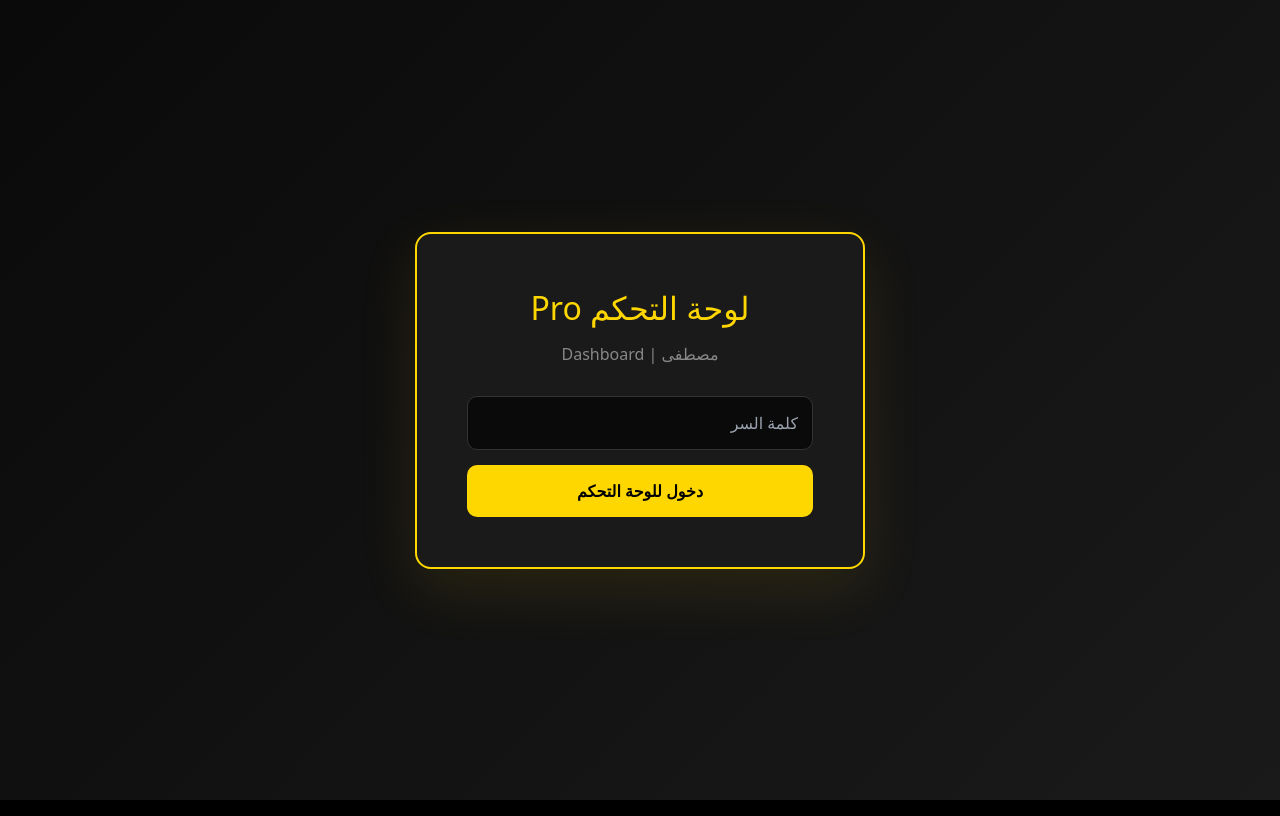
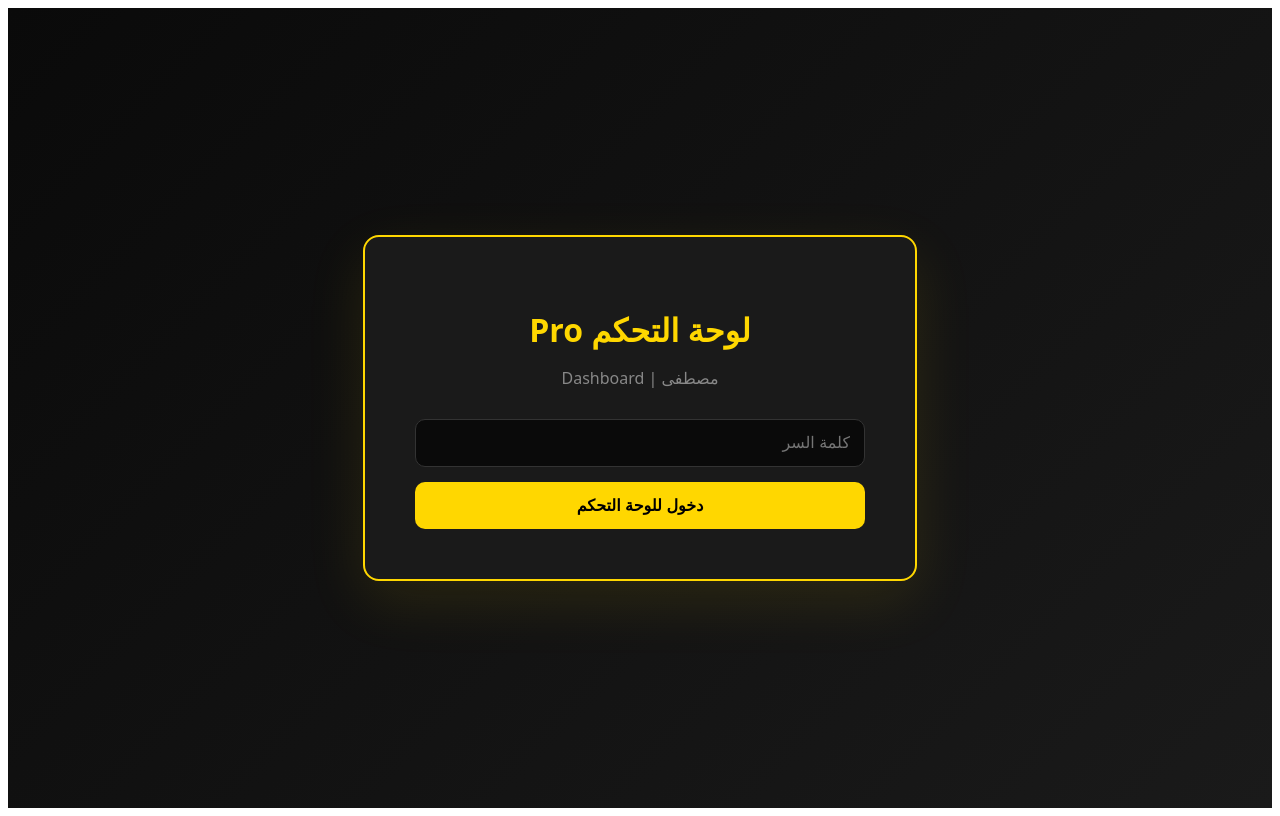
Before and after one commit to mostafa351989-spec/my-portfolio, a Next.js app: page /admin in a window 1280 px wide. Built offline with nearby package versions, Linux system fonts and the light colour scheme.

Commit message:
Fix: Add root layout.tsx

```diff
--- a/app/layout.tsx
+++ b/app/layout.tsx
@@ -1,22 +1,16 @@
-import type { Metadata } from 'next'
-import { Inter } from 'next/font/google'
-import './globals.css'
-import { Toaster } from 'react-hot-toast'
-
-const inter = Inter({ subsets: ['latin'] })
-
-export const metadata: Metadata = {
-  title: 'مصطفى محمود عيسى | تصميم مواقع',
-  description: 'مصمم مواقع وتجارب ثلاثية الأبعاد',
+export const metadata = {
+  title: 'لوحة التحكم',
+  description: 'Admin Dashboard',
 }
 
-export default function RootLayout({ children }: { children: React.ReactNode }) {
+export default function RootLayout({
+  children,
+}: {
+  children: React.ReactNode
+}) {
   return (
     <html lang="ar" dir="rtl">
-      <body className={inter.className}>
-        {children}
-        <Toaster position="top-center" />
-      </body>
+      <body className="bg-black">{children}</body>
     </html>
   )
 }
```
